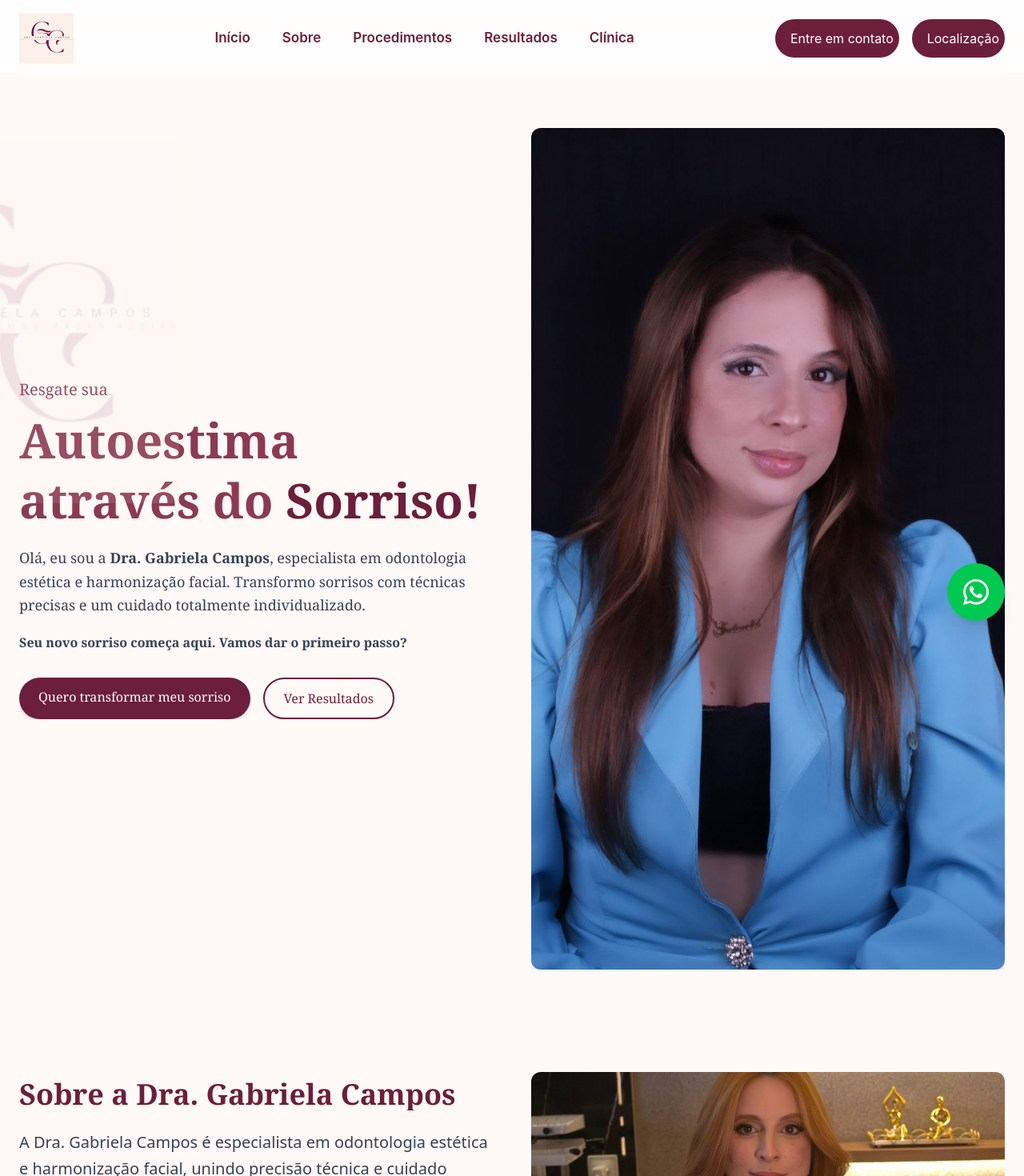
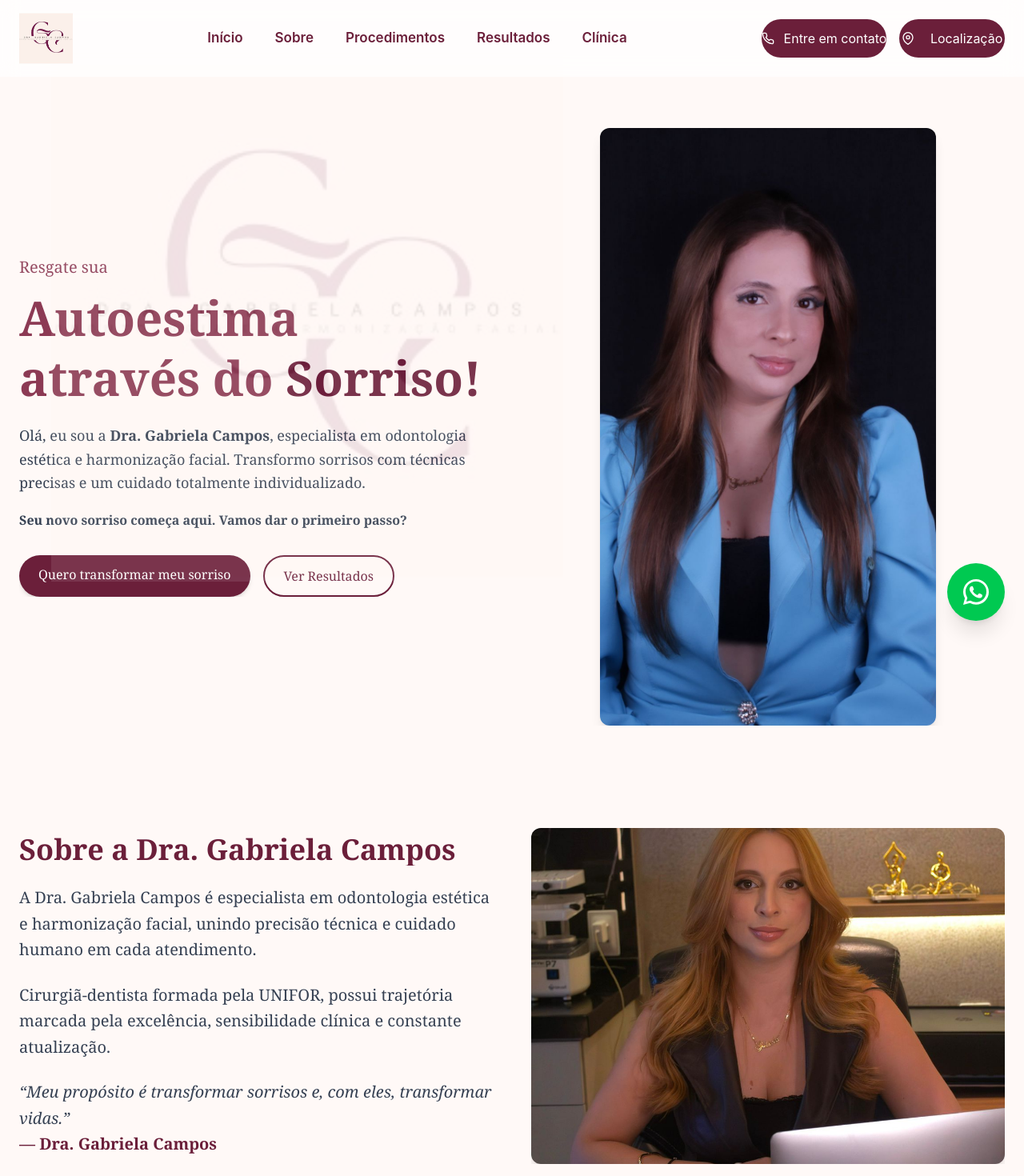
Before and after one commit to lkelvinsilva/dra-gabriela-campos-landingpage, a React (Vite) app: page / in a window 1280 px wide. Shown: the top 1470 px of the page at 80% size. Built offline with nearby package versions, Linux system fonts and the light colour scheme.

Commit message:
Atualizações do layout e carrossel automático

```diff
--- a/src/components/About.jsx
+++ b/src/components/About.jsx
@@ -15,12 +15,12 @@ export default function About() {
             Sobre a Dra. Gabriela Campos
           </h2>
 
-          <p className="text-lg md:text-xl text-gray-700 leading-relaxed mt-6 font-sans">
+          <p className="font-serif text-lg md:text-xl text-gray-700 leading-relaxed mt-6 font-sans">
             A Dra. Gabriela Campos é especialista em odontologia estética e harmonização
             facial, unindo precisão técnica e cuidado humano em cada atendimento.
           </p>
 
-          <p className="text-lg md:text-xl text-gray-700 leading-relaxed mt-6 font-sans">
+          <p className="font-serif text-lg md:text-xl text-gray-700 leading-relaxed mt-6 font-sans">
             Cirurgiã-dentista formada pela UNIFOR, possui trajetória marcada pela excelência,
             sensibilidade clínica e constante atualização.
           </p>
--- a/src/components/Harmonizacao.jsx
+++ b/src/components/Harmonizacao.jsx
@@ -7,52 +7,59 @@ import { FaChevronLeft, FaChevronRight } from "react-icons/fa";
 export default function Harmonizacao() {
   const scrollRef = useRef(null);
   const itemWidth = 320; // largura aproximada de cada card
-  const autoplaySpeed = 12000; // intervalo do autoplay
+  const autoplaySpeed = 5000; // intervalo do autoplay
 
   const slideLeft = () => {
     if (scrollRef.current) {
-      scrollRef.current.scrollBy({ left: -100, behavior: "smooth" });
+      scrollRef.current.scrollBy({ left: -60, behavior: "smooth" });
     }
   };
 
   const slideRight = () => {
     if (scrollRef.current) {
-      scrollRef.current.scrollBy({ left: 100, behavior: "smooth" });
+      scrollRef.current.scrollBy({ left: 60, behavior: "smooth" });
     }
   };
 
   const cards = [
     {
+      id: 1,
       title: "Preenchimento Labial",
       desc: "Restaure volumes e contornos com naturalidade. Ideal para suavizar rugas e realçar a beleza facial.",
       image: "/procedimentos/preenchimento.jpg",
     },
     {
+      id: 2,
       title: "Preenchimento Mandibular",
       desc: "Defina o contorno da mandíbula, proporcionando um aspecto mais jovem e harmonioso através do equilíbrio das proporções.",
       image: "/procedimentos/mandibular.jpg",
     },
     {
+      id: 3,
       title: "Full Face",
       desc: "Técnica que redefine contornos faciais, promovendo um aspecto mais jovem.",
       image: "/procedimentos/bioestimulador.jpg",
     },
     {
+      id: 4,
       title: "Bioestimulador de Colágeno",
       desc: "Estimula a produção natural de colágeno, melhorando firmeza e elasticidade da pele para um aspecto rejuvenescido.",
       image: "/procedimentos/colageno.jpg",
     },
     {
+      id: 5,
       title: "Toxina Botulínica (Botox)",
       desc: "Reduza linhas de expressão e rugas com resultados naturais.",
       image: "/procedimentos/botox.jpg",
     },
     {
+      id: 6,
       title: "Preenchimento Mentual",
       desc: "Harmonize o contorno do queixo e melhore o equilíbrio facial.",
       image: "/procedimentos/mentual.jpg",
     },
     {
+      id:7,
       title: "Preenchimento do Bigode Chinês",
       desc: "Suavize linhas profundas ao redor da boca, restaurando jovialidade.",
       image: "/procedimentos/bigode.jpg",
@@ -160,7 +167,7 @@ export default function Harmonizacao() {
 
             {[cards[cards.length - 1], ...cards, cards[0]].map((card, index) => (
               <motion.div
-                key={card.title}
+                key={`${card.id}-${index}`}
                 initial={{ opacity: 0, y: 40 }}
                 whileInView={{ opacity: 1, y: 0 }}
                 transition={{ delay: index * 0.15, duration: 0.5 }}
--- a/src/components/Hero.jsx
+++ b/src/components/Hero.jsx
@@ -8,8 +8,8 @@ export default function Hero() {
         className="absolute inset-0 bg-center bg-no-repeat opacity-10 pointer-events-none"
         style={{
           backgroundImage: "url('/logo-gc.jpg')",
-          backgroundSize: "35%",
-          left: "-50%", // ajuste se quiser maior ou menor
+          backgroundSize: "50%",
+          left: "-20%", // ajuste se quiser maior ou menor
         }}>
       </div>
       <div className="max-w-7xl mx-auto px-6 grid grid-cols-1 md:grid-cols-2 gap-12 items-center">
@@ -52,13 +52,19 @@ export default function Hero() {
         </div>
 
         {/* --- FOTO --- */}
-        <div className="flex justify-center md:justify-end">
-          <img
-            src="/gabi.jpg"
-            alt="Dra. Gabriela Campos"
-            className="w-full max-w-xs md:max-w-md rounded-xl shadow-lg object-cover"
-          />
-        </div>
+      <div className="flex justify-center md:pr-05">
+        <img
+          src="/gabi.jpg"
+          alt="Dra. Gabriela Campos"
+          className="
+            rounded-xl shadow-lg object-cover
+            w-[220px]          /* tamanho menor no MOBILE */
+            sm:w-[260px]       /* aumenta um pouco no celular maior */
+            md:w-[450px]       /* tamanho normal no DESKTOP */
+            lg:w-[420px]       /* opcional: maior em telas grandes */
+          "
+        />
+      </div>
 
       </div>
     </section>
--- a/src/components/Navbar.jsx
+++ b/src/components/Navbar.jsx
@@ -38,21 +38,28 @@ export default function Navbar() {
 
         {/* BOTÕES DESKTOP */}
         <div className="hidden md:flex items-center gap-4">
+
         <a
           href="https://wa.me/5585992883317"
-            className="px-8 py-3 rounded-full bg-[var(--vinho)] text-white !text-white whitespace-nowrap flex items-center justify-center gap-3"
+          className="px-9 py-3 rounded-full bg-[var(--vinho)] text-white !text-white
+         flex items-center justify-center gap-3
+         whitespace-nowrap"
+
+
         >
-            <FiPhone />
+          <FiPhone className="w-4 h-4 text-white flex-shrink-0"/>
           Entre em contato
         </a>
 
         <a
           href="https://maps.google.com/"
-            className="px-6 py-3 rounded-full bg-[var(--vinho)] text-white !text-white flex items-center justify-center gap-3"
+          className="px-8 py-3 rounded-full bg-[var(--vinho)] text-white !text-white flex items-center justify-center gap-5"
         >
-            <FiMapPin />
+          <FiMapPin className="w-4 h-4 text-white flex-shrink-0" />
           Localização
         </a>
+
+
         </div>
 
         {/* BOTÃO MENU MOBILE */}
@@ -106,7 +113,7 @@ export default function Navbar() {
           <div className="w-28 mx-auto h-[2px] bg-white/40 mb-8"></div>
 
           {/* LINKS */}
-          <nav className="flex flex-col items-center gap-6 text-lg mb-6">
+          <nav className="flex flex-col items-center texr-white !text-white gap-6 text-lg mb-6">
             <a onClick={() => setOpenMenu(false)} href="#inicio">Início</a>
             <a onClick={() => setOpenMenu(false)} href="#resultados">Resultados</a>
             <a onClick={() => setOpenMenu(false)} href="#procedimentos">Procedimentos</a>
@@ -118,7 +125,7 @@ export default function Navbar() {
           <div className="mt-4 flex flex-col gap-4">
             <a
               href="https://wa.me/5585992883317"
-              className="px-6 py-3 rounded-full bg-[var(--vinho)] text-white !text-white flex items-center justify-center gap-3"
+              className="px-6 py-3 rounded-full bg-[var(--vinho)] text-white !text-white flex items-center justify-center gap-3 md:translate-x-[-40px]"
             >
               <FiPhone />
               Entre em contato!
```
Lines whose indentation alone changed are shown as unchanged.
